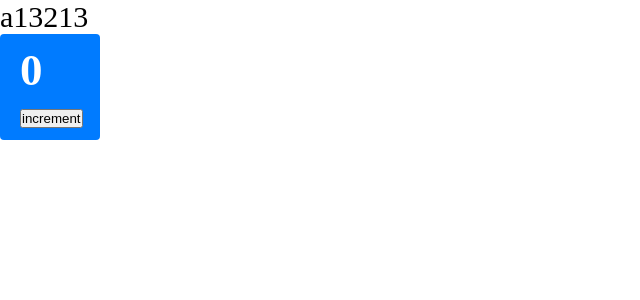
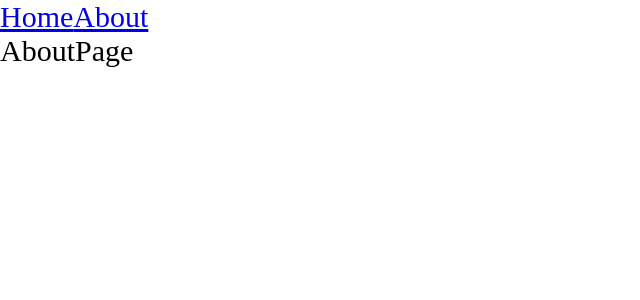
Before and after one commit to disgrace504/production_project_code_source-master, a React app: page /about in a window 1280 px wide. Shown: the top 300 px of the page, without its empty margins (0-640 px from the left). Built offline with nearby package versions, Linux system fonts and the light colour scheme.

Commit message:
Прикрутил react-router-dom

```diff
--- a/package.json
+++ b/package.json
@@ -15,6 +15,7 @@
     "@types/node": "^17.0.21",
     "@types/react": "^17.0.39",
     "@types/react-dom": "^17.0.11",
+    "@types/react-router-dom": "^5.3.3",
     "@types/webpack": "^5.28.0",
     "@types/webpack-dev-server": "^4.7.2",
     "css-loader": "^6.6.0",
@@ -32,6 +33,7 @@
   },
   "dependencies": {
     "react": "^17.0.2",
-    "react-dom": "^17.0.2"
+    "react-dom": "^17.0.2",
+    "react-router-dom": "^6.2.1"
   }
 }
--- a/src/App.tsx
+++ b/src/App.tsx
@@ -1,11 +1,19 @@
+import { Route, Routes } from 'react-router-dom'
 import { Counter } from './components/Counter'
 import './index.scss'
+import MainPage from './pages/MainPage/MainPage'
+import AboutPage from './pages/AboutPage/AboutPage'
+import { Link } from 'react-router-dom'
 
 const App = () => {
   return (
     <div className='app'>
-      a13213
-      <Counter />
+      <Link to={'/'}>Home</Link>
+      <Link to={'/about'}>About</Link>
+      <Routes>
+        <Route path={'/'} element={<MainPage />}></Route>
+        <Route path={'/about'} element={<AboutPage />}></Route>
+      </Routes>
     </div>
   )
 }
--- a/src/index.tsx
+++ b/src/index.tsx
@@ -1,7 +1,10 @@
-import {render} from "react-dom";
-import App from "./App";
+import { render } from 'react-dom'
+import App from './App'
+import { BrowserRouter } from 'react-router-dom'
 
 render(
-    <App />,
-    document.getElementById('root')
+  <BrowserRouter>
+    <App />
+  </BrowserRouter>,
+  document.getElementById('root')
 )
--- /dev/null
+++ b/src/pages/AboutPage/AboutPage.tsx
@@ -0,0 +1,7 @@
+import React from 'react'
+
+const AboutPage = () => {
+  return <div>AboutPage</div>
+}
+
+export default AboutPage
--- /dev/null
+++ b/src/pages/MainPage/MainPage.tsx
@@ -0,0 +1,7 @@
+import React from 'react'
+
+const MainPage = () => {
+  return <div>MainPage</div>
+}
+
+export default MainPage
```
Also changed, not shown: 2 other files (tests, documents, lock files or other folders).
